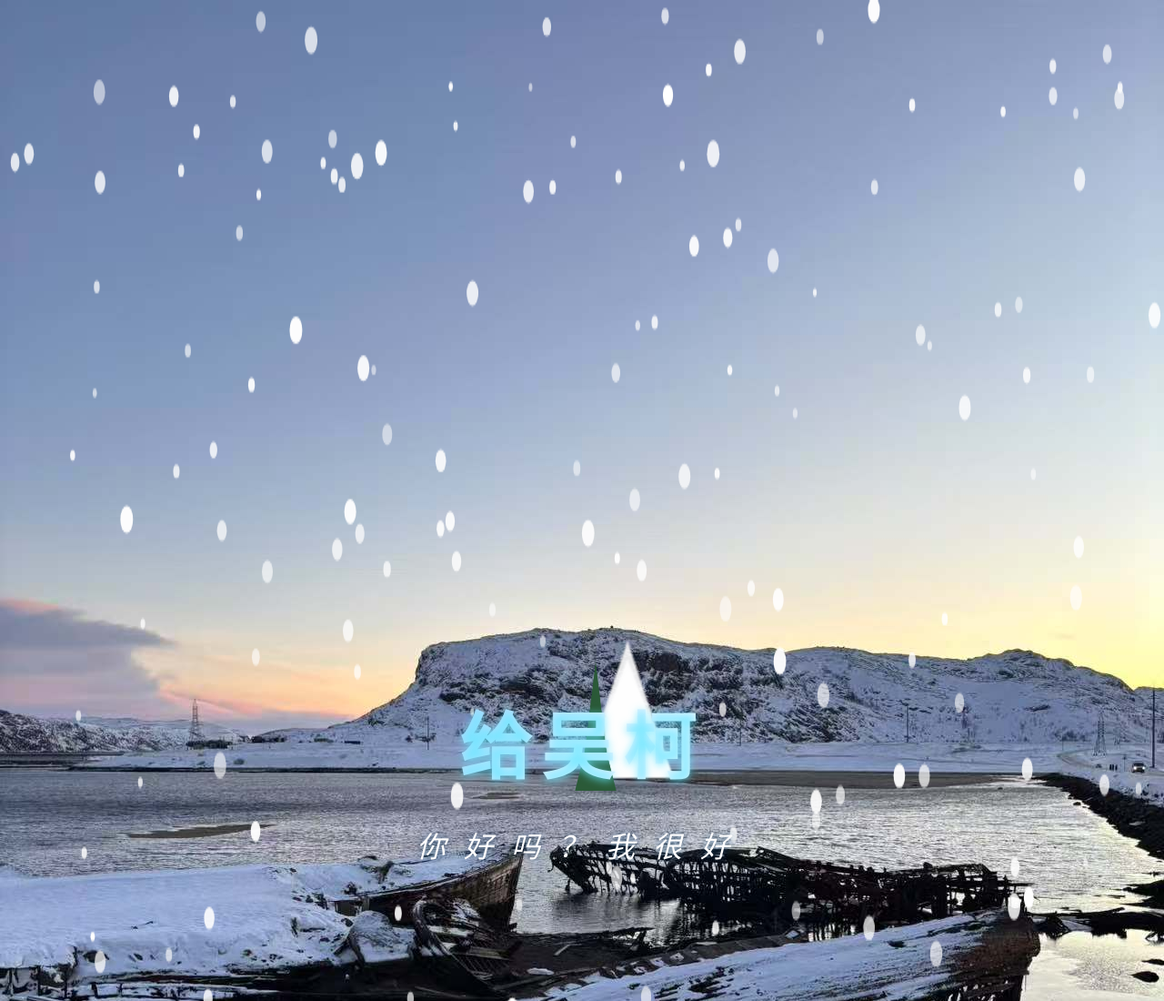
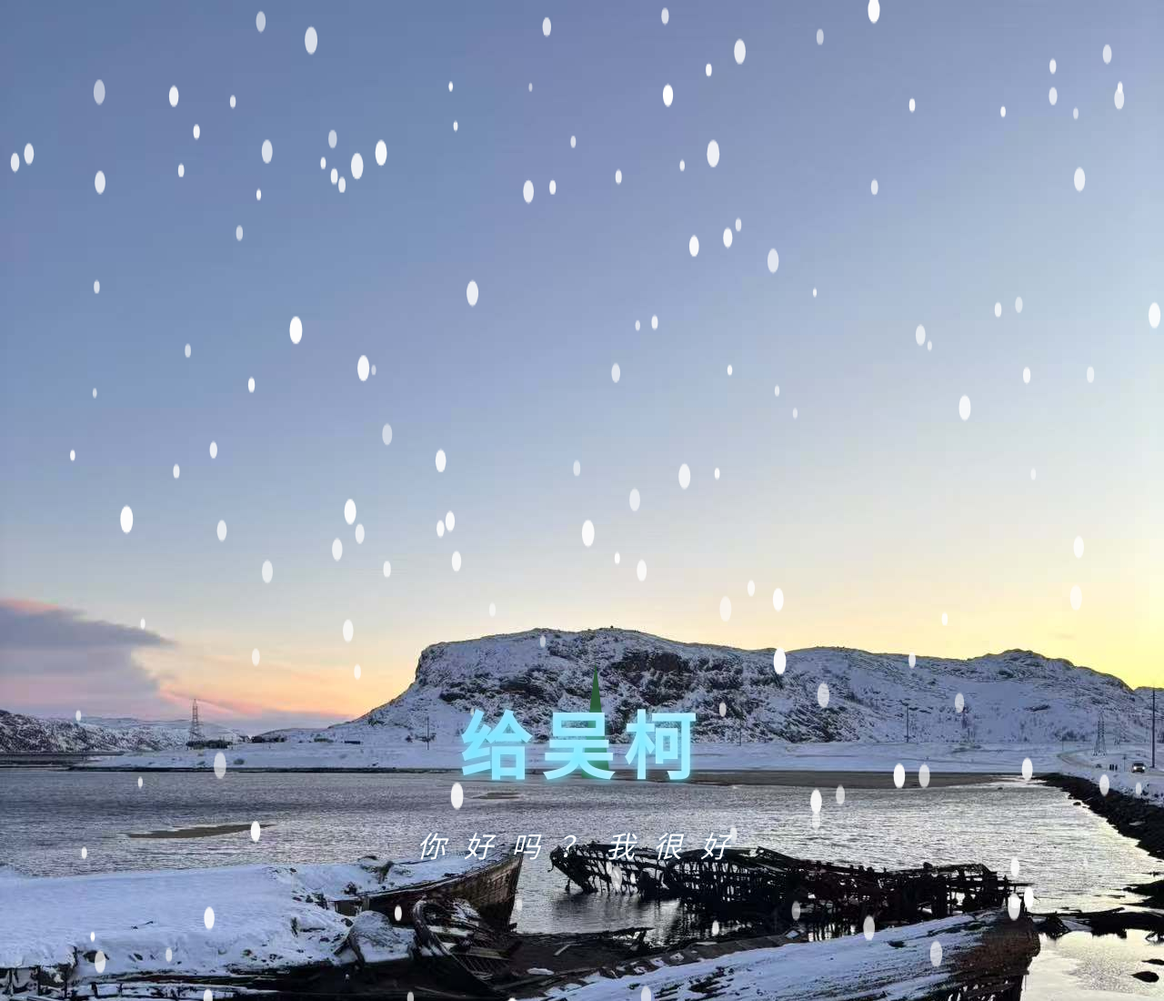
Before and after one commit to dddahc/love_letter, a plain HTML site: page index.html in a window 1280 px wide. Shown: the top 1100 px of the page at 91% size. Drawn offline with Linux system fonts and the light colour scheme.

Commit message:
Add files via upload

```diff
--- a/index.html
+++ b/index.html
@@ -234,15 +234,7 @@
     </div>
 
     <div id="scene">
-        <div class="mountain mountain-1"></div>
-        <div class="mountain mountain-2"></div>
-        <div class="mountain mountain-3"></div>
-        <div class="tree tree-1"></div>
-        <div class="tree tree-2"></div>
-        <div class="tree tree-3"></div>
-        <div class="tree tree-4"></div>
-        <div class="tree tree-5"></div>
-        <div class="ground"></div>
+
     </div>
         <audio id="bgMusic" loop>
         <source src="https://sharefs.kugou.com/202507312005/d6294a12388c26edaccde6922df5d02f/v3/592376d8f22634ad4ac1db170639f57d/yp/full/ap1000_us0_pi409_s153913309.mp3"audio/mpeg>
```
